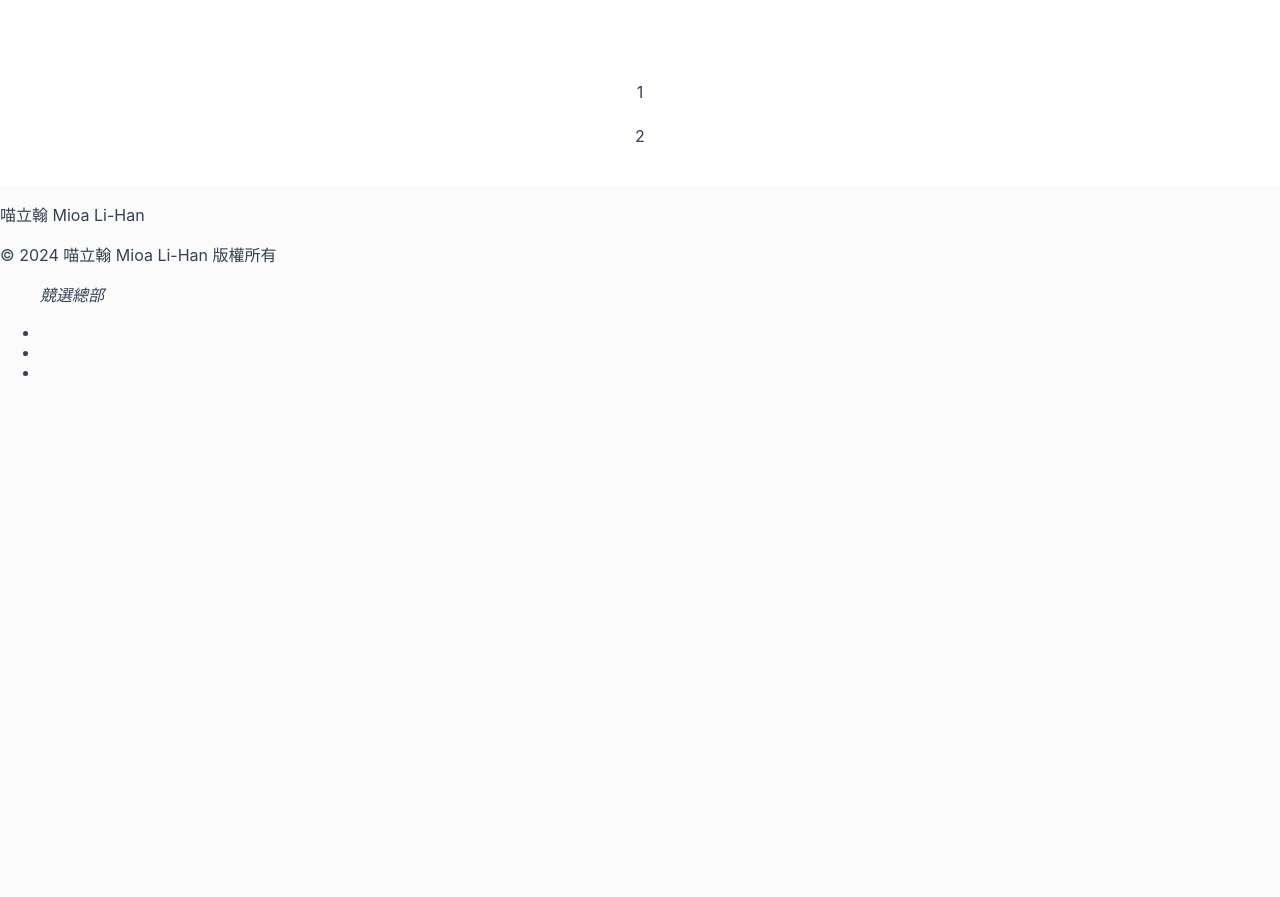
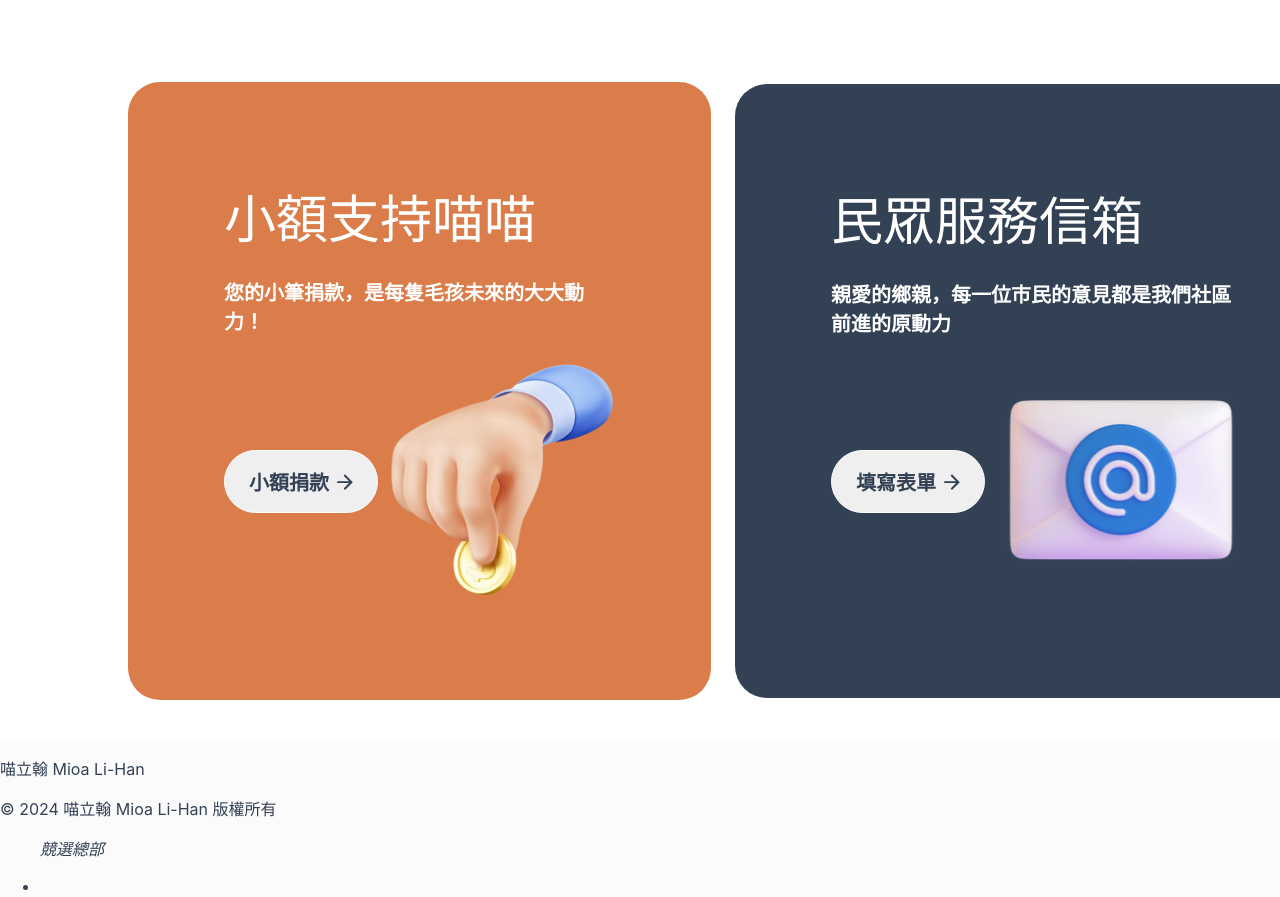
Before and after one commit to dackdada016/2023f2e_mission1, a React (Create React App) app: page / in a window 1280 px wide. Shown: the part 3280-4177 px from the top of the page. Before the commit the page ends 3678 px from the top, so only its background shows below. Built offline with nearby package versions, Linux system fonts and the light colour scheme.

Commit message:
feat : 新增按鈕

```diff
--- a/src/components/SupportAndFeedback.js
+++ b/src/components/SupportAndFeedback.js
@@ -1,13 +1,92 @@
 import React from 'react'
 import styled from 'styled-components'
-import { SectionContainer } from './SectionStyle.js';
+import ArrowIcon from '../assets/images/arrow_forward.svg'
+import MailBox from '../assets/images/mailBox.svg'
+import DonateHand from '../assets/images/donate.png'
+import { SectionContainer, SectionList, SectionContentButton } from './SectionStyle.js';
 
+const DonateCard = styled.div`
+  display: flex;
+  padding: 6rem;
+  flex-direction: column;
+  gap: 1.5rem;
+  flex: 1 0 0;
+  border-radius: 2rem;
+  background: rgba(218, 125, 74, 1);
+  color: rgba(255, 255, 255, 1);
+  h4{
+    margin:0;
+    font-family: Mantou Sans;
+    font-size: 3.25rem;
+    font-style: normal;
+    font-weight: 400;
+    line-height: normal;
+  }
+  p{
+    margin:0;
+    font-size: 1.25rem;
+    font-style: normal;
+    font-weight: 600;
+    line-height: normal;
+  }
+`
+const FeedbackCard = styled(DonateCard)`
+  background: rgba(51, 65, 85, 1);
+`
+const DonateImageContent = styled.div`
+  display: flex;
+  align-items: center;
+  justify-content: space-between;
+  gap:0.5rem;
+  div{
+    img{
+      height: 15.0625rem;
+      flex: 1 0 0;
+    }
+  }
+`
+const FeedbackImageContent = styled(DonateImageContent)`
+  height: 15.0625rem;
+  align-items: center;
+  gap: var(--spacer-8, 0.5rem);
+  div{
+    img{
+      width: 16rem;
+      height: 10.9375rem;
+      flex-shrink: 0;
+    }
+  }
+`
 
 function SupportAndFeedback() {
   return (
     <SectionContainer>
-      <div class="donate">1</div>
-      <div class="feedback">2</div>
+      <SectionList>
+        <DonateCard>
+          <h4>小額支持喵喵</h4>
+          <p>您的小筆捐款，是每隻毛孩未來的大大動力！</p>
+          <DonateImageContent>
+            <SectionContentButton>
+              <p>小額捐款</p><img src={ArrowIcon} alt='ArrowIcon'/>
+            </SectionContentButton>
+            <div>
+              <img src={DonateHand} alt='Donate' />
+            </div>
+          </DonateImageContent>
+        </DonateCard>
+        <FeedbackCard>
+          <h4>民眾服務信箱</h4>
+          <p>親愛的鄉親，每一位市民的意見都是我們社區前進的原動力</p>
+          <FeedbackImageContent>
+            <SectionContentButton>
+              <p>填寫表單</p><img src={ArrowIcon} alt='ArrowIcon'/>
+            </SectionContentButton>
+            <div>
+              <img src={MailBox} alt='MailBox' />
+            </div>
+          </FeedbackImageContent>
+        </FeedbackCard>
+      </SectionList>
     </SectionContainer>
   )
 }
```
